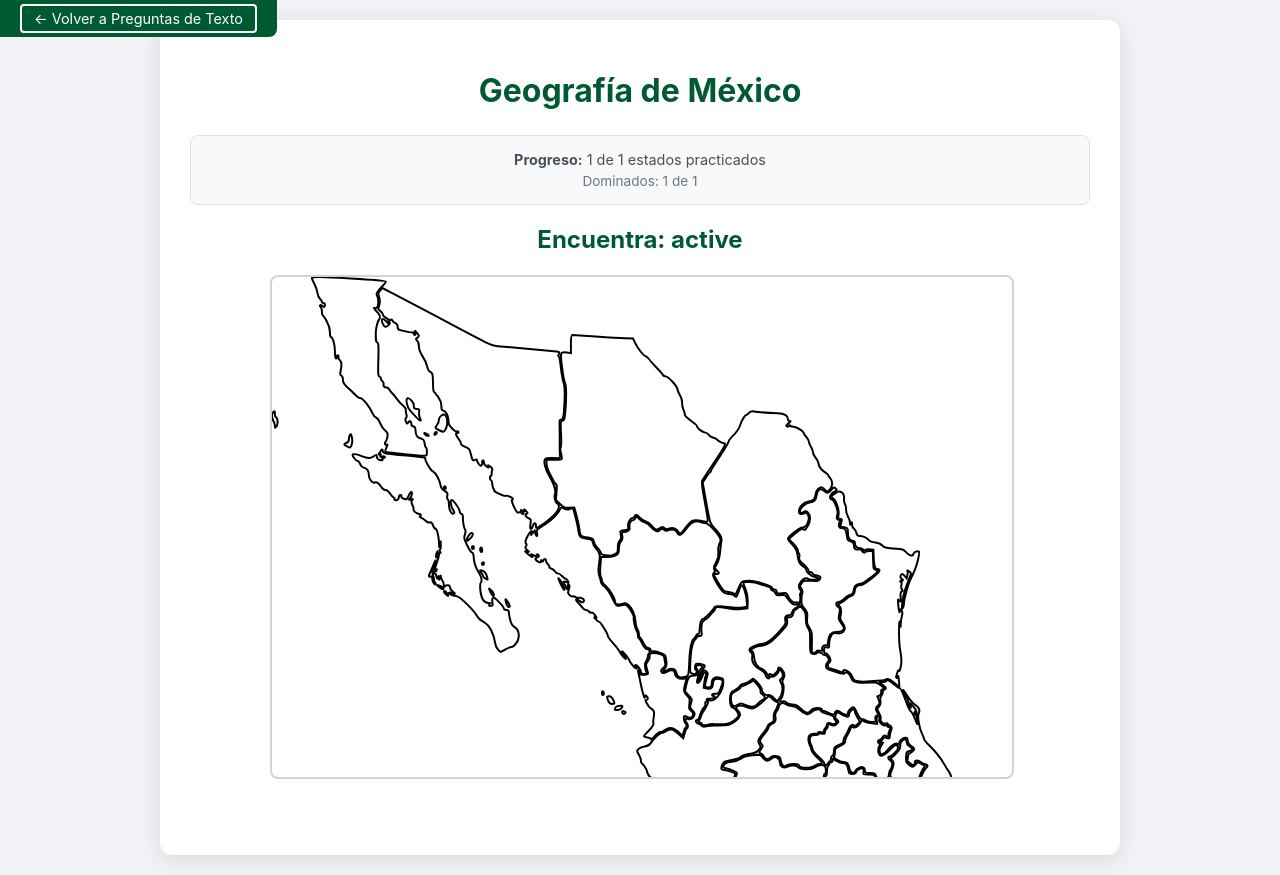
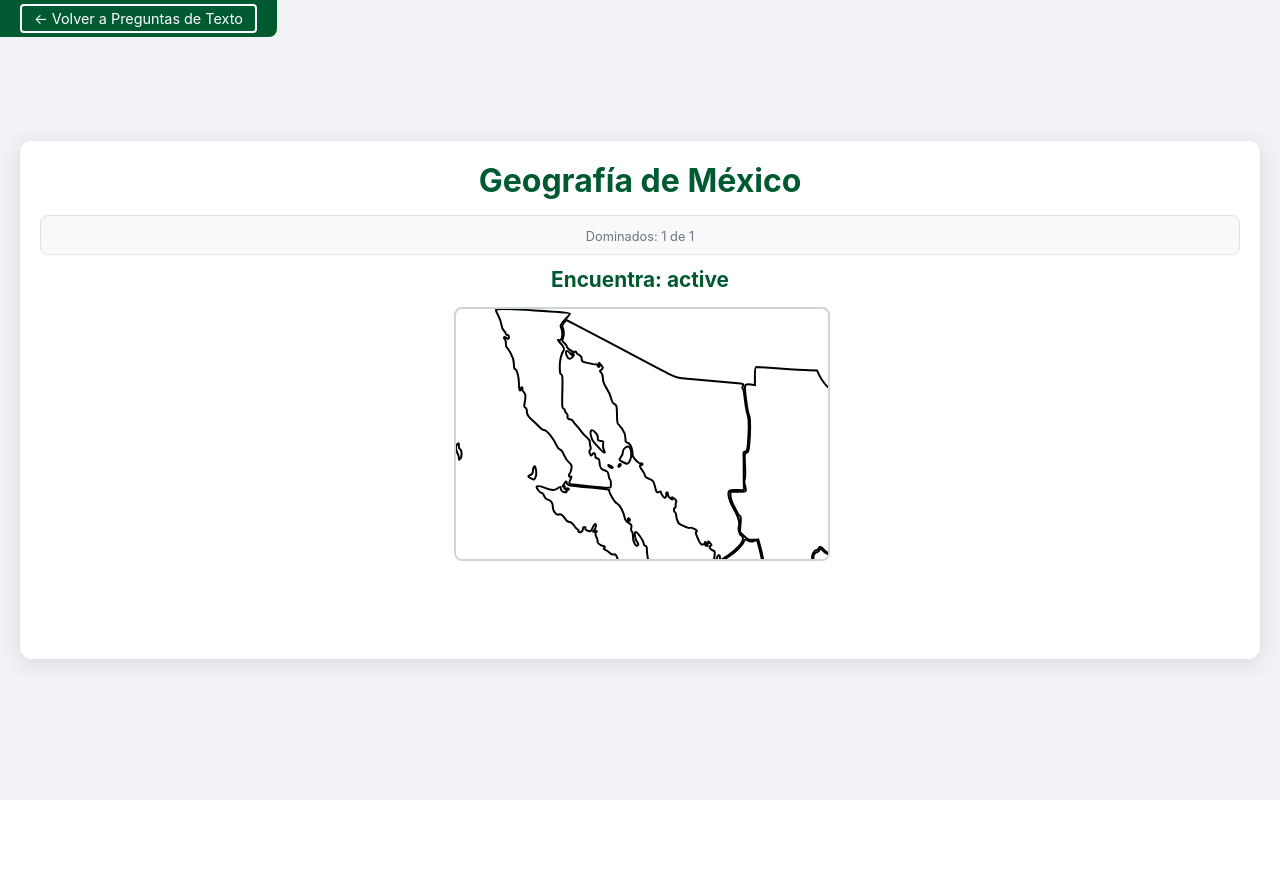
Before and after one commit to AlmostInteractive/Mexico-Naturalization-Study-Tool, a Flask app: template templates/geography.html in a window 1280 px wide. After the commit the page ends 800 px from the top, so only its background shows below. Run offline with Flask 3, Linux system fonts and the light colour scheme; the template is opened without the code that fills it: most values are stand-ins (such as "Sample title", 1, 10 or a date in 2020).

Commit message:
Make 1080p compatible

```diff
--- a/templates/geography.html
+++ b/templates/geography.html
@@ -25,62 +25,66 @@
             border-radius: 12px;
             box-shadow: 0 4px 20px rgba(0, 0, 0, 0.1);
             width: 100%;
-            max-width: 900px;
-            padding: 30px;
+            max-width: 1200px;
+            max-height: calc(100vh - 80px);
+            padding: 20px;
             text-align: center;
+            display: flex;
+            flex-direction: column;
         }
         h1 {
             color: #005a31;
-            margin-bottom: 25px;
+            margin-top: 0;
+            margin-bottom: 15px;
+            flex-shrink: 0;
         }
         .progress-container {
-            margin-bottom: 20px;
-            padding: 15px;
+            margin-bottom: 12px;
+            padding: 10px;
             background-color: #f8f9fa;
             border-radius: 8px;
             border: 1px solid #dee2e6;
-        }
-        .progress-text {
-            font-size: 0.9em;
-            color: #495057;
+            flex-shrink: 0;
         }
         .progress-stats {
-            font-size: 0.85em;
+            font-size: 0.8em;
             color: #6c757d;
-            margin-top: 5px;
+            margin-top: 3px;
         }
         .question {
-            font-size: 1.5em;
-            margin-bottom: 25px;
+            font-size: 1.3em;
+            margin-bottom: 15px;
             font-weight: bold;
             color: #005a31;
+            flex-shrink: 0;
         }
         .map-container {
-            margin-bottom: 25px;
+            margin-bottom: 15px;
             display: flex;
             justify-content: center;
             align-items: center;
             width: 100%;
-            max-height: 500px;
+            flex: 1;
+            min-height: 0;
         }
         .map-container.mode-2 {
-            max-height: none;
-            min-height: 600px;
+            min-height: unset;
         }
         .map-container svg {
             width: 100%;
             height: 100%;
             max-width: 100%;
-            max-height: 500px;
+            max-height: calc(100vh - 550px);
             border: 2px solid #ced4da;
             border-radius: 8px;
             background-color: white;
+            object-fit: contain;
         }
         .map-container.mode-2 svg {
-            max-height: 90vh;
             width: auto;
             height: auto;
-            max-width: 1200px;
+            max-width: 100%;
+            max-height: calc(100vh - 200px);
         }
         /* Mode 1: Highlighted state styling */
         .map-container svg path.highlighted {
@@ -112,14 +116,15 @@
         .options {
             display: flex;
             flex-direction: column;
-            gap: 15px;
+            gap: 10px;
+            flex-shrink: 0;
         }
         .option-btn {
             background-color: #f8f9fa;
             border: 2px solid #ced4da;
             border-radius: 8px;
-            padding: 15px;
-            font-size: 1em;
+            padding: 12px;
+            font-size: 0.95em;
             cursor: pointer;
             transition: all 0.2s ease-in-out;
             text-align: left;
@@ -144,16 +149,17 @@
         }
         .next-btn {
             visibility: hidden; /* Hidden but reserves space */
-            margin-top: 25px;
+            margin-top: 15px;
             background-color: #ce1126;
             color: white;
             border: none;
             border-radius: 8px;
-            padding: 15px 30px;
-            font-size: 1.1em;
+            padding: 12px 25px;
+            font-size: 1em;
             font-weight: bold;
             cursor: pointer;
             text-decoration: none;
+            flex-shrink: 0;
         }
         .menu-bar {
             position: fixed;
@@ -195,9 +201,6 @@
 
         <!-- Progress indicator -->
         <div class="progress-container">
-            <div class="progress-text">
-                <strong>Progreso:</strong> {{ answered_count }} de {{ total_states }} estados practicados
-            </div>
             <div class="progress-stats">
                 Dominados: {{ mastered_count }} de {{ total_states }}
             </div>
```
